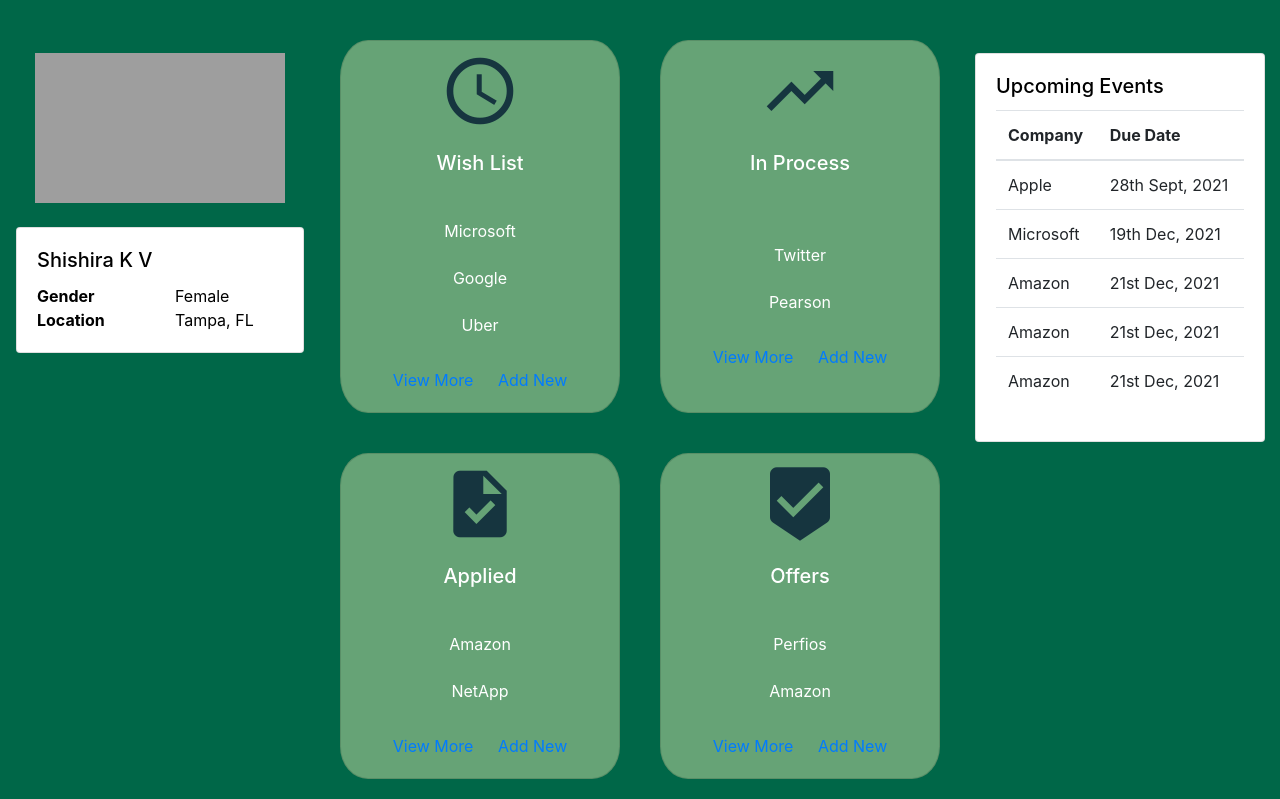
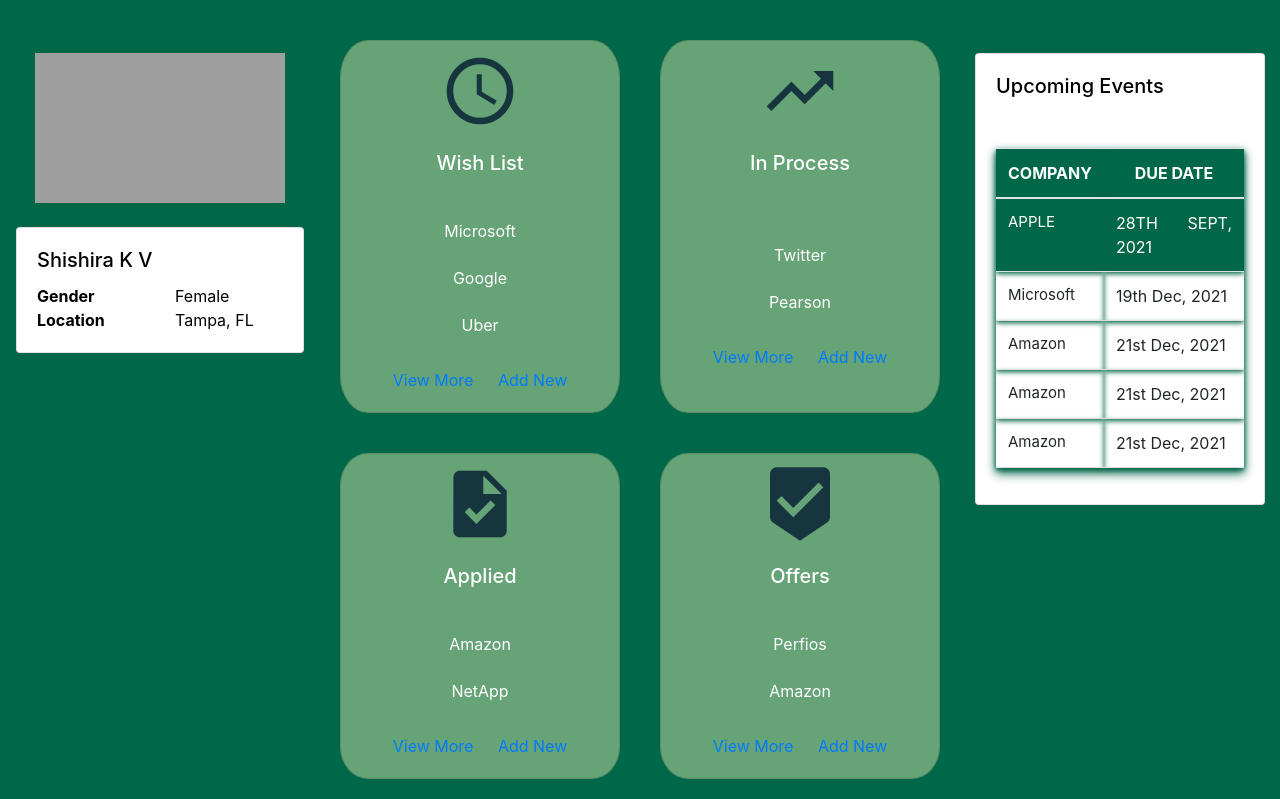
Before and after one commit to LokeshAnjaneya1998/BullTrack-Website-Flask-Python, a Flask app: page / in a window 1280 px wide. Shown: the part 56-855 px from the top of the page. Run offline with Flask 3, Linux system fonts and the light colour scheme; some libraries are stand-ins or nearby versions; grey boxes are pictures that could not be loaded.

Commit message:
layout for main page

```diff
--- a/static/css/layout.css
+++ b/static/css/layout.css
@@ -46,3 +46,115 @@
 .new-application-modal {
     color: black;
 }
+
+/* Style the table element */
+table {
+    margin: 50px auto;
+    /* Center the table horizontally and add some margin to the top */
+    border-collapse: collapse;
+    /* Collapse the borders of the table */
+    width: 80%;
+    /* Set the width of the table */
+    background-color: white;
+    /* Set the background color of the table */
+    box-shadow: 0px 5px 10px #006748;
+    /* Add a box-shadow to the table */
+}
+
+/* Change the background color of the table rows when hovered over */
+table tr:hover {
+    background-color: #f5f5f5;
+}
+
+/* Style the first row of the table */
+table tr:first-child {
+    background-color: #006748;
+    /* Set the background color of the first row */
+    color: #ffffff;
+    /* Set the color of the text in the first row */
+    text-transform: uppercase;
+    /* Convert the text to uppercase */
+}
+
+/* Style the table header cells */
+table th {
+    padding: 20px;
+    /* Add some padding to the header cells */
+    text-align: center;
+    /* Center the text in the header cells */
+    border-bottom: 1px solid #ddd;
+    /* Add a bottom border to the header cells */
+    box-shadow: 0px 2px 5px #006748;
+    /* Add a box-shadow to the header cells */
+}
+
+/* Style the table data cells */
+table td {
+    padding: 20px;
+    /* Add some padding to the data cells */
+    text-align: justify;
+    /* Justify the text in the data cells */
+    border-bottom: 1px solid #ddd;
+    /* Add a bottom border to the data cells */
+    box-shadow: 0px 2px 5px #006748;
+    /* Add a box-shadow to the data cells */
+}
+
+/* Style the first data cell in each row */
+table td:first-child {
+    font-size: 14.99px;
+    /* Set the font size of the first data cell */
+}
+
+/* Style the image inside the table data cells */
+table td img {
+    display: block;
+    /* Display the image as a block-level element */
+    margin: auto;
+    /* Center the image horizontally */
+    width: 200px;
+    /* Set the width of the image */
+    height: 200px;
+    /* Set the height of the image */
+    border-radius: 50%;
+    /* Add a border-radius to the image */
+    object-fit: initial;
+    /* Set the object-fit property of the image */
+    object-position: center center;
+    /* Center the object inside the image */
+    box-shadow: 0px 2px 5px #006748;
+    /* Add a box-shadow to the image */
+}
+
+.greetingMsg p {
+    color: #006748;
+}
+
+/* Style the elements with class "boarder" */
+.boarder {
+    padding: 20px 40px;
+    /* Add padding of 20px to the top and bottom, and 40px to the left and right.*/
+}
+
+h1 {
+    text-align: center;
+    /* Center the text in the heading */
+    margin-top: 50px;
+    /* Add some margin to the top of the heading */
+    font-size: 36px;
+    /* Set the font size of the heading */
+    color: #006748;
+    /* Set the color of the text in the heading */
+    text-transform: uppercase;
+    /* Convert the text to uppercase */
+    font-weight: bold;
+    /* Set the font weight of the text in the heading */
+}
+
+/* Style the paragraph elements */
+p {
+    text-align: justify;
+    /* Justify the text in the paragraph */
+    color: #ffffff;
+    /* Set the color of the text in the paragraph */
+}
```
